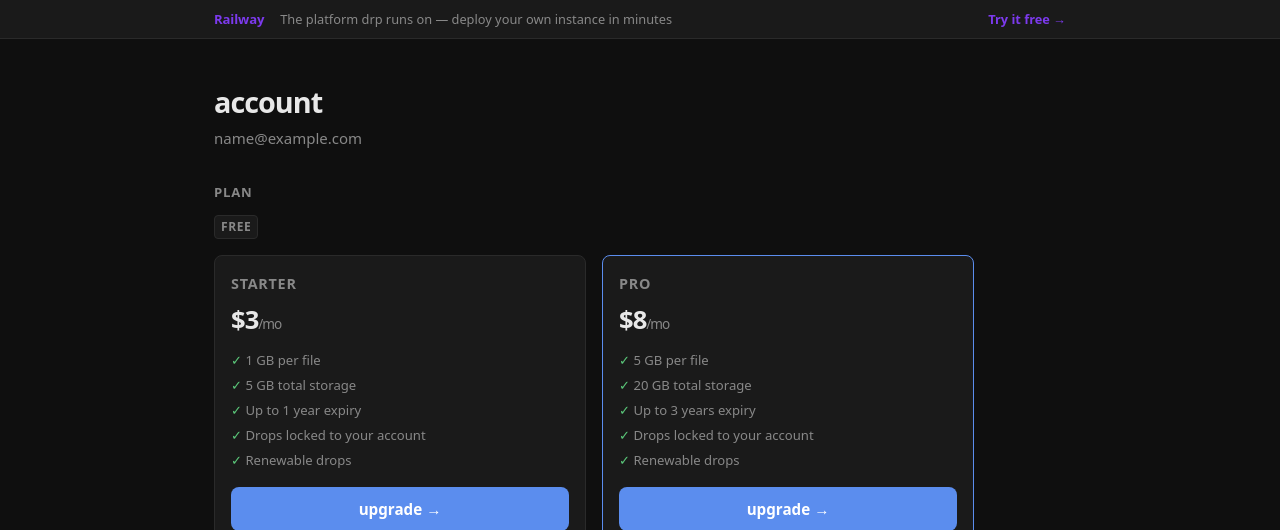
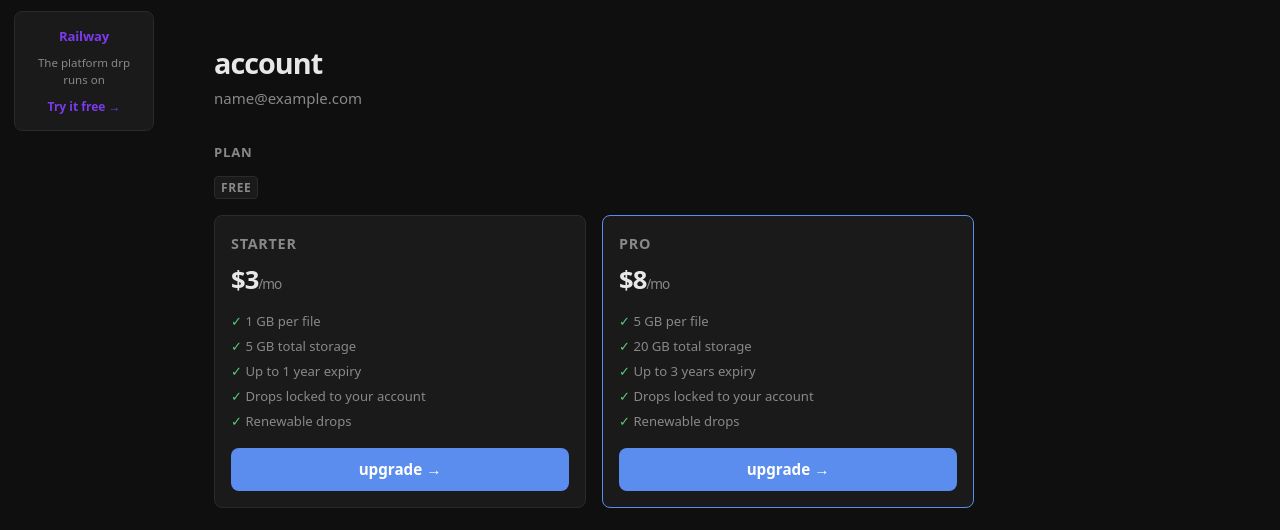
Before and after one commit to Vic-Nas/drp, a Django app: page /auth/account/ in a window 1280 px wide. Shown: the part 69-599 px from the top of the page. Run offline with Django 5.2, Linux system fonts and the light colour scheme; the visitor is signed in with stand-in values (Sample User, id 1); data comes from the database, SQL or seed files in the repository; data that the repository does not hold is empty.

Commit message:
fix: sticky header on all pages, help sidenav scroll trap, replace adbar with fixed gutter rail
- header: position:sticky so nav stays visible while scrolling
- help.css: sidenav top offset accounts for header height, no overflow traps
- ads: replace full-width adbar strip with position:fixed left rail (1220px+)
- slot.html: vertical Railway/AdSense layout for rail
- base.html: remove placement=adbar kwarg from ad include

```diff
--- a/project/static/css/ads.css
+++ b/project/static/css/ads.css
@@ -1,26 +1,53 @@
-/* ── Ad bar ──────────────────────────────────────────────────────────────────
-   Sits between <header> and <main>. Full width, slim, never competes
-   with content. Railway referral by default; AdSense when env var is set.
+/* ── Ad rail ─────────────────────────────────────────────────────────────────
+   Sits in the dead gutter to the LEFT of the centered 900px main column.
+   Only visible at 1200px+ where there's actually gutter space.
+   No layout shift on narrower viewports — display:none collapses it entirely.
    ────────────────────────────────────────────────────────────────────────── */
 
+/* Remove the old adbar strip between header and main */
 .ad-slot--adbar {
-  width: 100%;
-  border-bottom: 1px solid var(--border);
-  background: var(--surface);
+  display: none;
 }
 
-/* ── Railway referral — adbar layout ── */
-.ad-slot--adbar .ad-railway {
+/* ── Rail wrapper ── */
+.ad-rail {
+  display: none; /* hidden by default; shown only at wide viewports below */
+  position: fixed;
+  /* Align vertically: below sticky header (~57px) + comfortable gap */
+  top: 80px;
+  /* Push it into the left gutter.
+     main is max 900px centered, so left edge of main ≈ (100vw - 900px) / 2.
+     We want the rail to sit just inside that left gutter with 16px breathing room. */
+  left: calc((100vw - 900px) / 2 - 160px - 16px);
+  width: 140px;
+  z-index: 50;
+}
+
+/* Only show the rail when there's enough gutter space.
+   900px main + 2×(140px rail + 16px gap + 16px body pad) ≈ 1244px.
+   Using 1220px as the breakpoint gives a comfortable fit. */
+@media (min-width: 1220px) {
+  .ad-rail {
+    display: block;
+  }
+}
+
+/* ── Railway referral — rail layout ── */
+.ad-rail .ad-railway {
   display: flex;
+  flex-direction: column;
   align-items: center;
-  gap: 1rem;
-  max-width: 900px;
-  margin: 0 auto;
-  padding: .55rem 1.5rem;
+  gap: .5rem;
+  padding: .9rem .7rem;
+  border: 1px solid var(--border);
+  border-radius: var(--radius);
+  background: var(--surface);
   text-decoration: none;
-  transition: background .15s;
+  text-align: center;
+  transition: border-color .15s, background .15s;
 }
-.ad-slot--adbar .ad-railway:hover {
+.ad-rail .ad-railway:hover {
+  border-color: #7c3aed;
   background: rgba(124, 58, 237, .06);
   text-decoration: none;
 }
@@ -29,40 +56,26 @@
   font-size: .82rem;
   font-weight: 800;
   color: #7c3aed;
+  letter-spacing: -.01em;
   white-space: nowrap;
-  letter-spacing: -.01em;
 }
 
 .ad-railway__tagline {
-  font-size: .8rem;
+  font-size: .72rem;
   color: var(--muted);
-  flex: 1;
-  white-space: nowrap;
-  overflow: hidden;
-  text-overflow: ellipsis;
+  line-height: 1.45;
 }
 
 .ad-railway__cta {
-  font-size: .8rem;
+  font-size: .75rem;
   font-weight: 600;
   color: #7c3aed;
   white-space: nowrap;
 }
 
-/* ── AdSense — adbar layout ── */
-.ad-slot--adbar .ad-adsense {
+/* ── AdSense — rail layout ── */
+.ad-rail .ad-adsense {
   display: block;
-  max-width: 900px;
-  margin: 0 auto;
-  min-height: 60px;
+  width: 140px;
+  min-height: 300px; /* vertical slot */
 }
-
-@media (max-width: 700px) {
-  .ad-slot--adbar .ad-railway {
-    padding: .5rem 1rem;
-    gap: .6rem;
-  }
-  .ad-railway__tagline {
-    display: none;
-  }
-}
--- a/project/static/css/help.css
+++ b/project/static/css/help.css
@@ -6,16 +6,19 @@
   gap: 3.5rem;
   align-items: start;
   max-width: 900px;
+  /* No overflow:hidden, no fixed height — let the page scroll normally */
 }
 
 /* ── Side nav ─────────────────────────────────────────────────────────────── */
 
 .help-sidenav {
   position: sticky;
-  top: 2rem;
+  /* Offset by the sticky header height (~57px) + small breathing room */
+  top: calc(57px + 1rem);
   display: flex;
   flex-direction: column;
   gap: .15rem;
+  /* No height, no overflow — just sticks below the header */
 }
 
 .help-sidenav-title {
--- a/project/static/css/main.css
+++ b/project/static/css/main.css
@@ -25,9 +25,17 @@ body {
 a { color: var(--accent); text-decoration: none; }
 a:hover { text-decoration: underline; }
 
+/* ── Header — sticky so it stays visible while scrolling ── */
 header {
+  position: sticky;
+  top: 0;
+  z-index: 100;
+  display: flex;
+  align-items: center;
+  justify-content: space-between;
   padding: 1rem 2rem;
   border-bottom: 1px solid var(--border);
+  background: var(--bg);          /* must be opaque so content scrolls under it */
 }
 
 .logo {
@@ -252,13 +260,12 @@ textarea:disabled { opacity: .4; }
 .qr-hint { font-size: .75rem; color: var(--muted); }
 
 /* ── Syntax highlighting overrides ── */
-/* Keep hljs inside our existing pre/code styling */
 .clip-existing pre {
   white-space: pre-wrap;
   word-break: break-all;
   font-size: .88rem;
   font-family: monospace;
-  background: none !important;  /* let hljs theme handle bg */
+  background: none !important;
   padding: 0;
 }
 .clip-existing pre code.hljs {
@@ -339,7 +346,7 @@ textarea:disabled { opacity: .4; }
 /* ── Dashboard actions ── */
 .dashboard-actions { display: flex; gap: .4rem; margin-top: .8rem; flex-wrap: wrap; }
 
-/* ── Help page ── */
+/* ── Help page (legacy, for legal pages) ── */
 .help-page { max-width: 680px; }
 .help-page h1 { font-size: 2rem; font-weight: 800; letter-spacing: -1px; margin-bottom: .4rem; }
 .help-page > .tagline { margin-bottom: 1.5rem; }
@@ -367,8 +374,7 @@ textarea:disabled { opacity: .4; }
 .help-page table td { padding: .4rem .6rem; border-bottom: 1px solid var(--border); vertical-align: top; }
 .help-page table tr:last-child td { border-bottom: none; }
 
-/* ── Header nav ── */
-header { display: flex; align-items: center; justify-content: space-between; padding: 1rem 2rem; border-bottom: 1px solid var(--border); }
+/* ── Nav (already in header rule above, kept for specificity) ── */
 nav { display: flex; align-items: center; gap: 1.2rem; }
 nav a { color: var(--muted); font-size: .88rem; transition: color .15s; }
 nav a:hover { color: var(--text); text-decoration: none; }
--- a/project/templates/ads/slot.html
+++ b/project/templates/ads/slot.html
@@ -1,30 +1,29 @@
 {% comment %}
-ads/slot.html — reusable ad slot.
+ads/slot.html — sticky left-rail ad unit.
 
-Placements:
-  adbar   — full-width bar between header and main (base.html)
+Only visible at 1220px+ (wide enough to have gutter beside the 900px main).
+No layout shift on smaller screens — the rail is position:fixed and display:none
+below the breakpoint.
 
 Behaviour:
-  ADSENSE_CLIENT unset  → Railway referral card
-  ADSENSE_CLIENT set    → AdSense leaderboard (728×90 / responsive)
-
-To enable AdSense: set ADSENSE_CLIENT=ca-pub-xxxxxxxxxxxxxxxx in Railway.
+  ADSENSE_CLIENT unset  → Railway referral card (vertical layout)
+  ADSENSE_CLIENT set    → AdSense vertical slot (160×600 or responsive)
 {% endcomment %}
 {% if adsense_client %}
-<div class="ad-slot ad-slot--{{ placement|default:'adbar' }}">
+<div class="ad-rail">
   <ins class="adsbygoogle ad-adsense"
-       style="display:block"
+       style="display:block;width:140px;min-height:300px"
        data-ad-client="{{ adsense_client }}"
        data-ad-slot="{{ adsense_slot|default:'' }}"
        data-ad-format="auto"
-       data-full-width-responsive="true"></ins>
+       data-full-width-responsive="false"></ins>
   <script>(adsbygoogle = window.adsbygoogle || []).push({});</script>
 </div>
 {% else %}
-<div class="ad-slot ad-slot--{{ placement|default:'adbar' }}">
+<div class="ad-rail">
   <a href="https://railway.com?referralCode=ZIdvo-" target="_blank" rel="noopener sponsored" class="ad-railway">
     <span class="ad-railway__logo">Railway</span>
-    <span class="ad-railway__tagline">The platform drp runs on — deploy your own instance in minutes</span>
+    <span class="ad-railway__tagline">The platform drp runs on</span>
     <span class="ad-railway__cta">Try it free →</span>
   </a>
 </div>
--- a/project/templates/base.html
+++ b/project/templates/base.html
@@ -32,7 +32,8 @@
     </nav>
   </header>
 
-  {% include 'ads/slot.html' with placement="adbar" %}
+  {# Rail ad — position:fixed, lives in gutter beside main on wide viewports only #}
+  {% include 'ads/slot.html' %}
 
   <main>
     {% block content %}{% endblock %}
```
